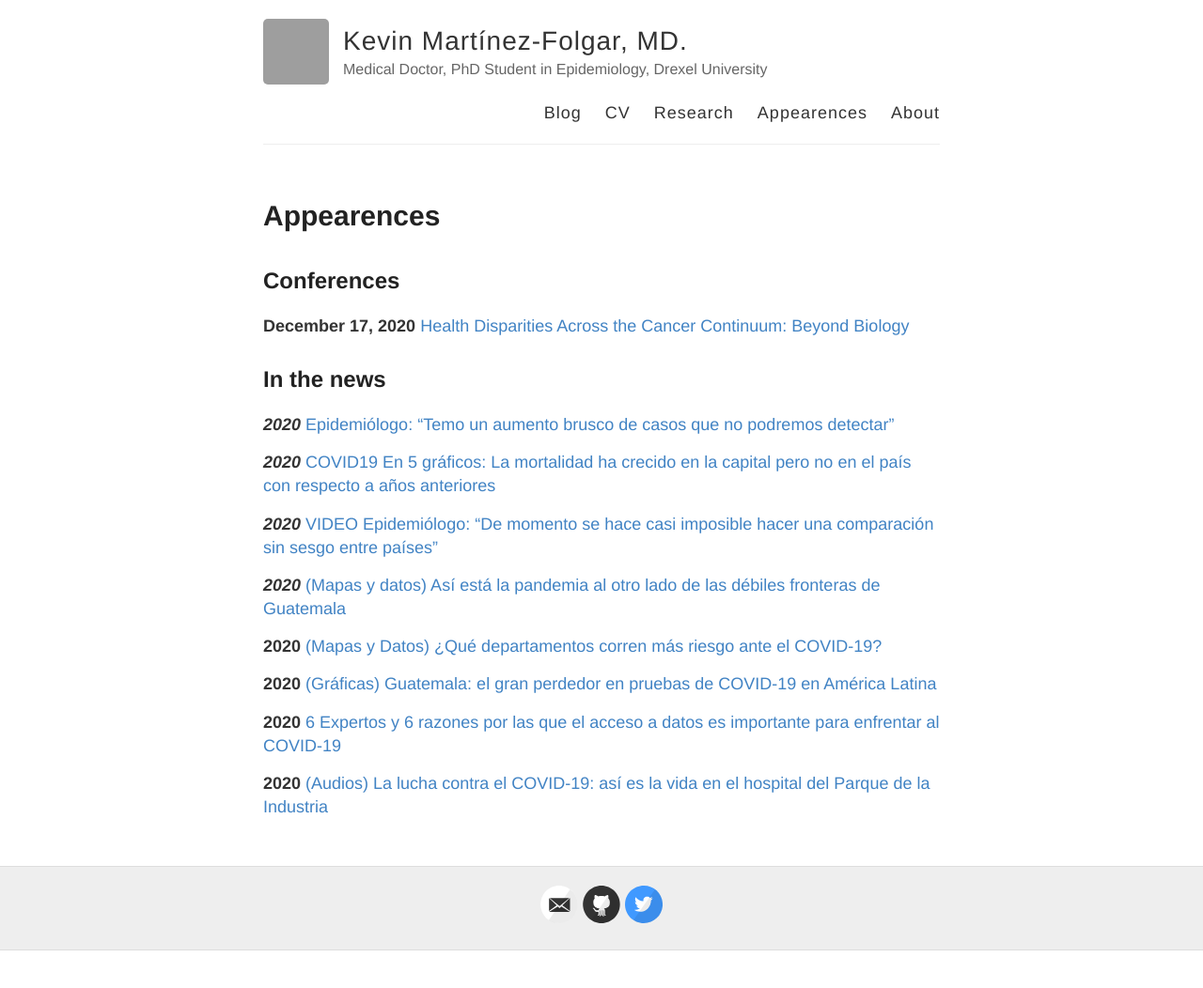
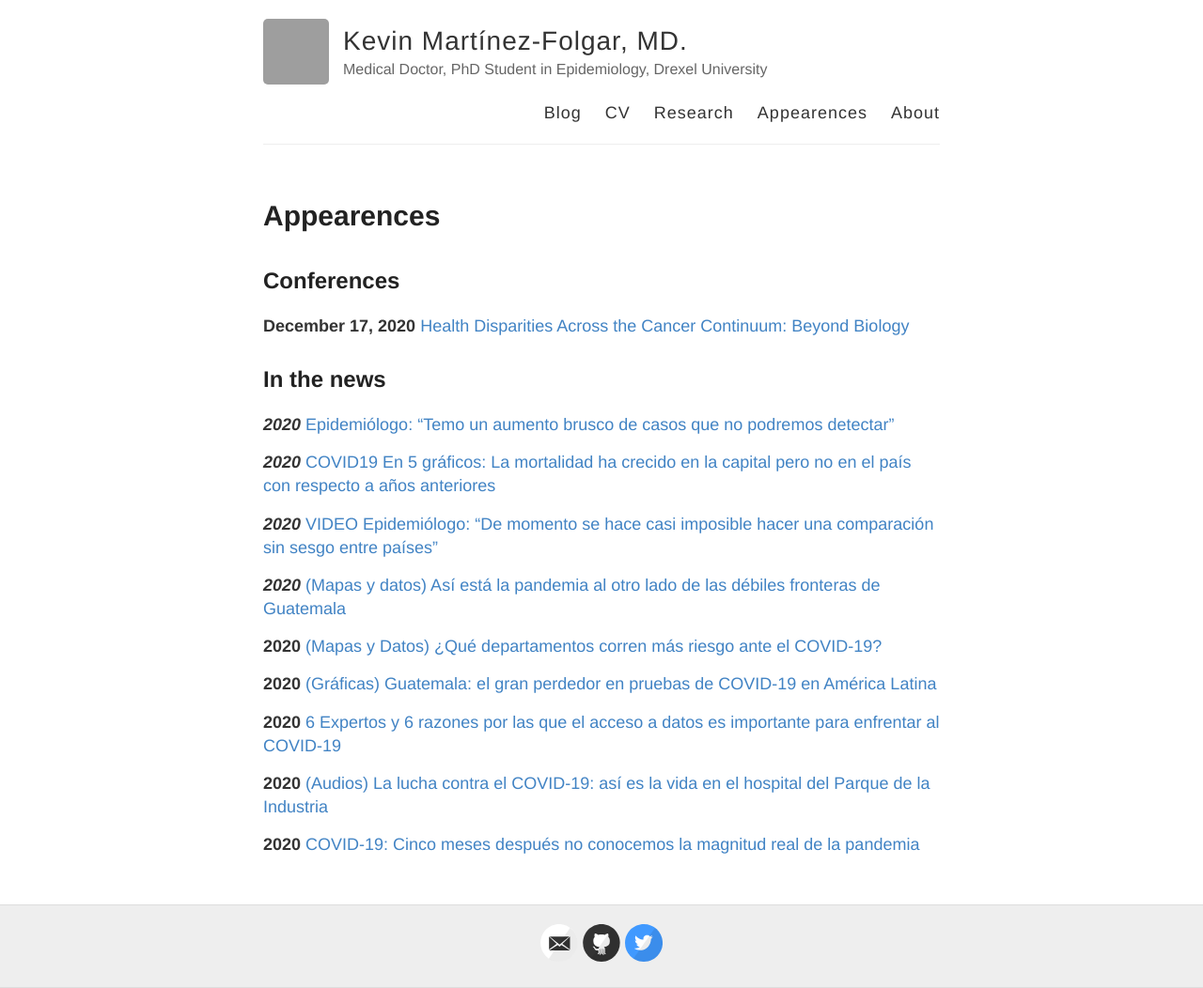
Before and after one commit to kmfolgar/kmartinez.com, a Jekyll site: the page built from appearences.md, in a window 1280 px wide. Shown: the whole page at 94% size. Built offline with Jekyll 4.4.1, drawn with Linux system fonts in a browser that asks for light colours; before the commit the page ends 1012 px from its top, so only the background shows below that; grey boxes are pictures that could not be loaded.

Commit message:
update appearences

```diff
--- a/appearences.md
+++ b/appearences.md
@@ -29,3 +29,5 @@ output: pdf_document
 
 
 **2020** [(Audios) La lucha contra el COVID-19: así es la vida en el hospital del Parque de la Industria](https://nomada.gt/pais/actualidad/audios-la-lucha-contra-el-covid-19-asi-es-la-vida-en-el-hospital-del-parque-de-la-industria/)
+
+**2020** [COVID-19: Cinco meses después no conocemos la magnitud real de la pandemia](https://nomada.gt/pais/actualidad/covid-19-cinco-meses-despues-no-conocemos-la-magnitud-real-de-la-pandemia)
```
